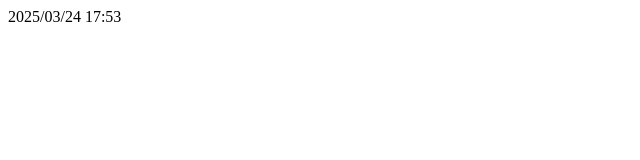
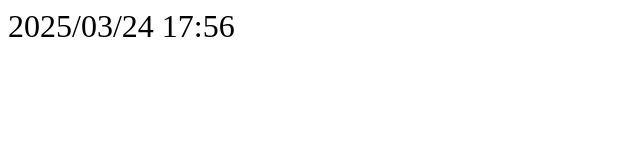
Before and after one commit to naohiro-tk/html_test, a plain HTML site: page index.html in a window 1280 px wide. Shown: the whole page, without its empty margins (0-640 px from the left). Drawn offline with Linux system fonts and the light colour scheme.

Commit message:
日時の変更

```diff
--- a/index.html
+++ b/index.html
@@ -1,5 +1,5 @@
 <html>
 	<body>
-        2025/03/24 17:53
+        <font size="6">2025/03/24 17:56</font>
 	</body>
 </html>
```
